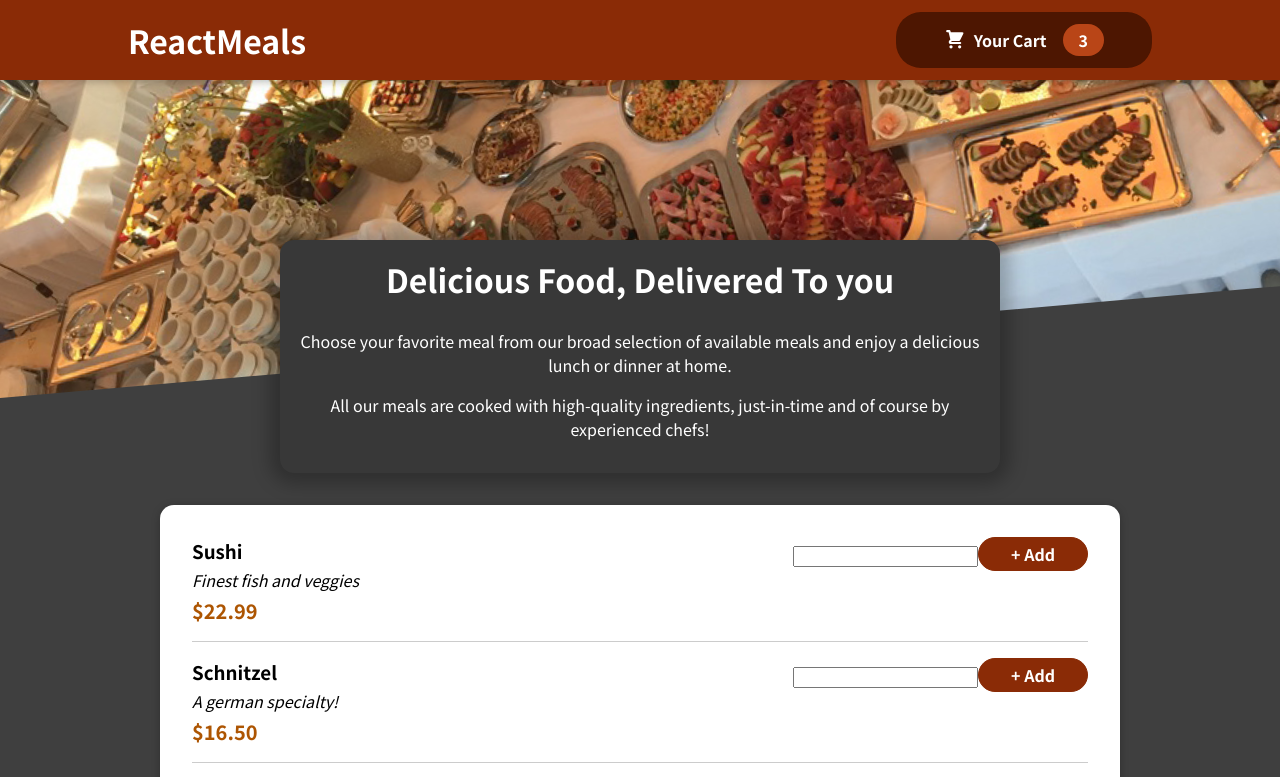
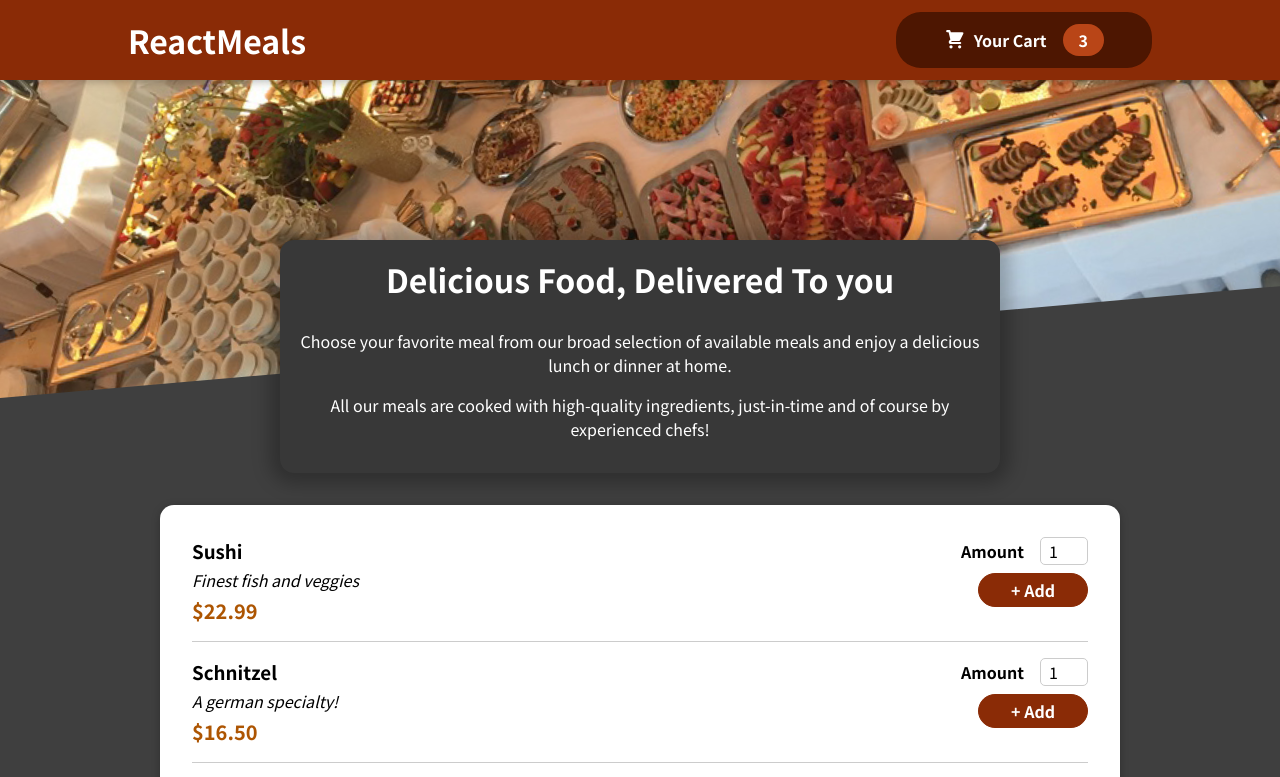
Before and after one commit to Dakota-Leonard/react-food-ordering-app, a React (Create React App) app: page / in a window 1280 px wide. Shown: the top 777 px of the page. Built offline with nearby package versions, Linux system fonts and the light colour scheme.

Commit message:
Add amount input to MealItemForm

```diff
--- a/src/components/Meals/MealItem/MealItemForm.js
+++ b/src/components/Meals/MealItem/MealItemForm.js
@@ -1,9 +1,20 @@
 import classes from './MealItemForm.module.css';
+import Input from '../../UI/Input';
 
 const MealItemForm = props => {
   return (
     <form className={classes.form}>
-      <input />
+      <Input
+        label="Amount"
+        input={{
+          id: 'amount',
+          type: 'number',
+          min: '1',
+          max: '5',
+          step: '1',
+          defaultValue: '1',
+        }}
+      />
       <button>+ Add</button>
     </form>
   );
```
